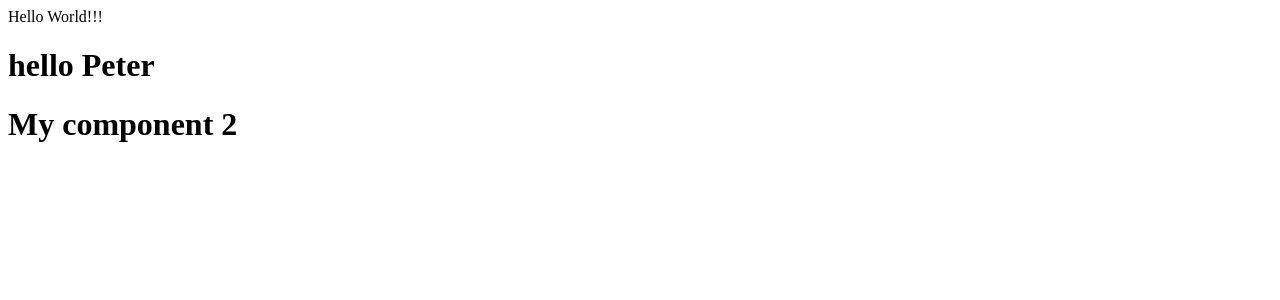
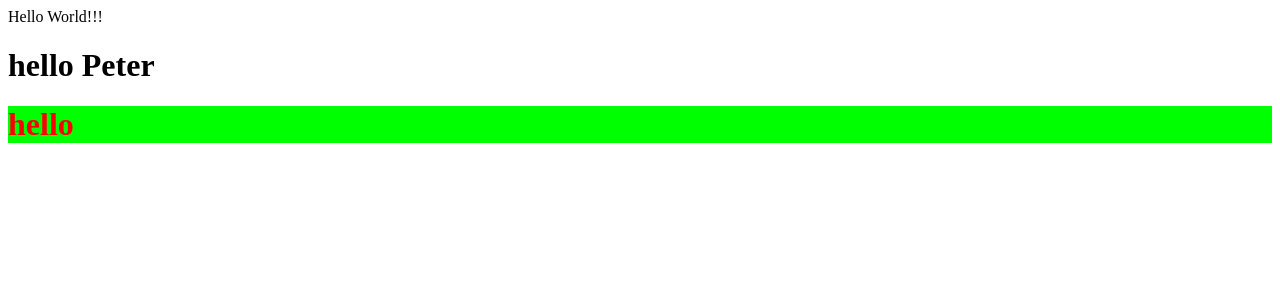
Before and after one commit to royrmagdaong/React-Session-3, a React (Vite) app: page / in a window 1280 px wide. Shown: the top 300 px of the page. Built offline with nearby package versions, Linux system fonts and the light colour scheme.

Commit message:
inline css

```diff
--- a/src/components/my-component-2.jsx
+++ b/src/components/my-component-2.jsx
@@ -1,11 +1,13 @@
 // import react from 'react'
 
-function MyComponent2(){
+function MyComponent2(props){
     // pascal case MyComponent
     // camecase myComponent
+
+    // alt + z
     return (
         <div>
-            <h1>My component 2</h1>
+            <h1 style={{color:'red', backgroundColor: '#00ff00'}}>hello {props.name}</h1>
         </div>
     )
 }
```
